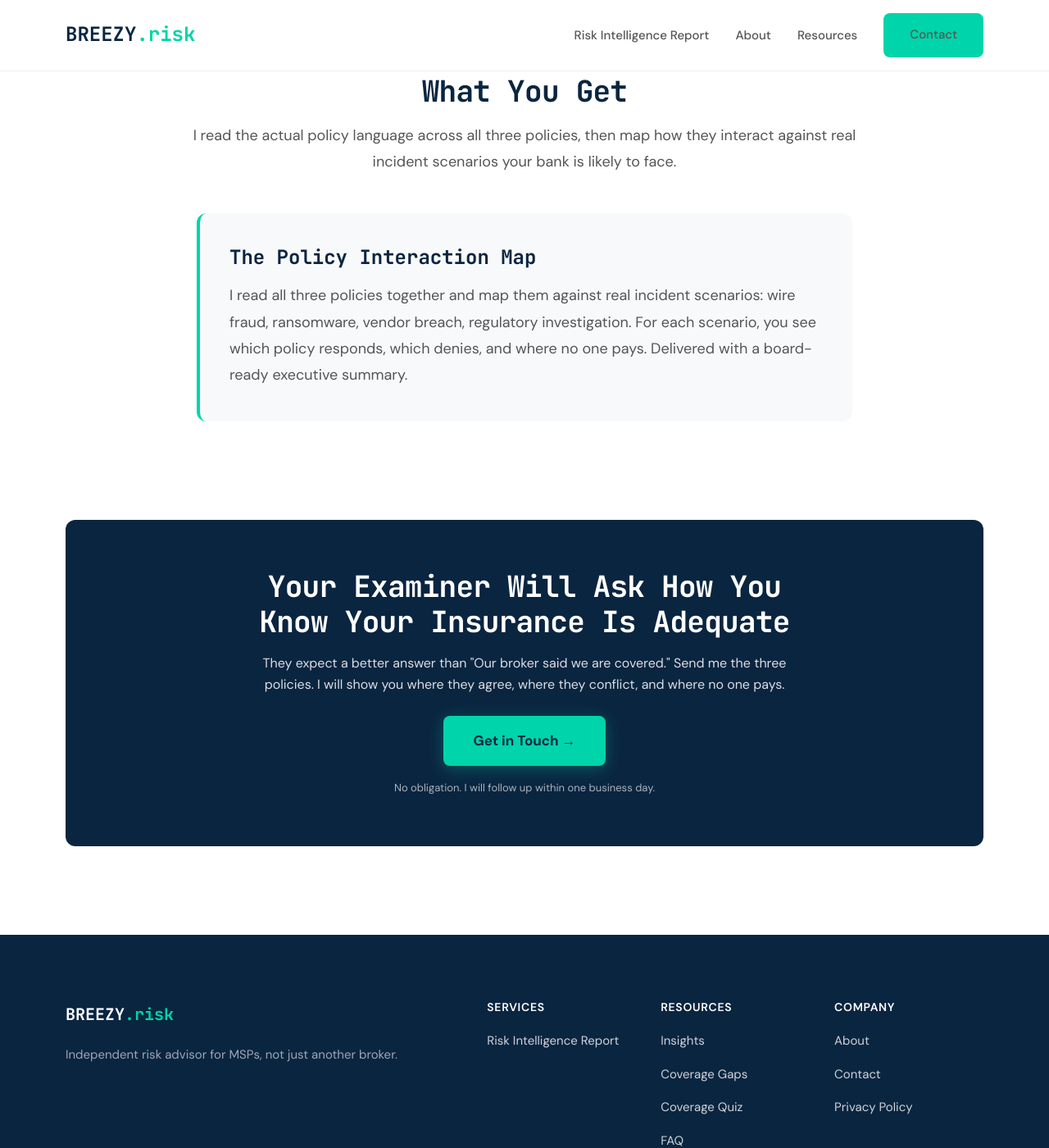
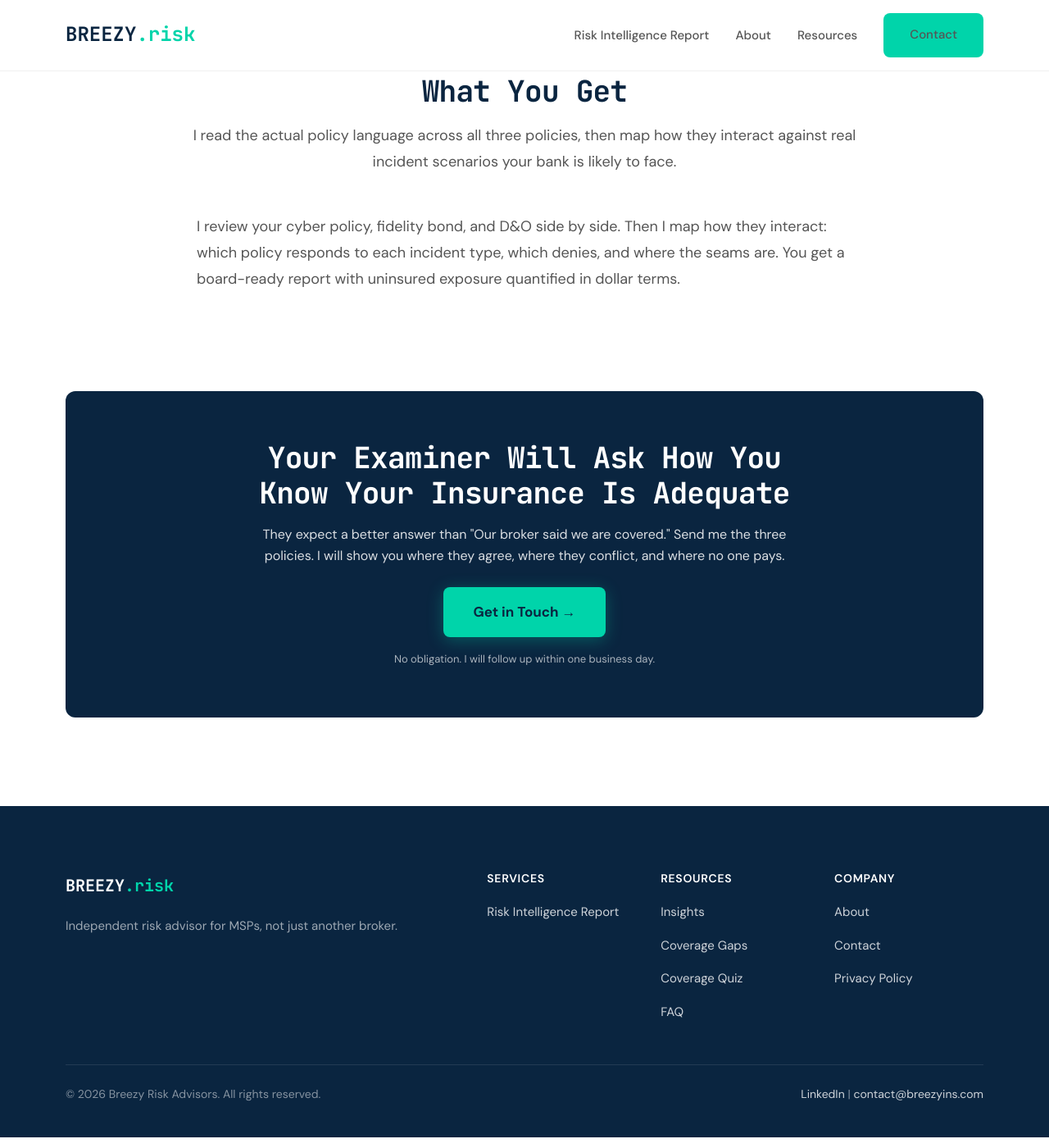
Before and after one commit to joeproe1/breezyins.com, a Jekyll site: the page built from community-bank-insurance.html, in a window 1280 px wide and 1400 px high, scrolled down 1244 px. Shown: the whole window at 82% size. Built offline with Jekyll 4.4.1, drawn with Linux system fonts in a browser that asks for light colours.

Commit message:
Switch deliverables to plain text

```diff
--- a/community-bank-insurance.html
+++ b/community-bank-insurance.html
@@ -108,21 +108,11 @@ permalink: /community-bank-insurance/
   color: var(--text-secondary);
   margin: 0;
 }
-.bank-highlight {
+.bank-what-text {
   max-width: 800px;
   margin: 0 auto;
-  background: var(--bg-light);
-  border-radius: 12px;
-  border-left: 4px solid var(--accent);
-  padding: 40px 36px;
 }
-.bank-highlight h3 {
-  font-size: 24px;
-  color: var(--primary);
-  margin: 0 0 16px;
-  font-weight: 800;
-}
-.bank-highlight p {
+.bank-what-text p {
   font-size: 18px;
   line-height: 1.8;
   color: var(--text-secondary);
@@ -241,9 +231,8 @@ permalink: /community-bank-insurance/
       <p>I read the actual policy language across all three policies, then map how they interact against real incident scenarios your bank is likely to face.</p>
     </div>
 
-    <div class="bank-highlight">
-      <h3>The Policy Interaction Map</h3>
-      <p>I read all three policies together and map them against real incident scenarios: wire fraud, ransomware, vendor breach, regulatory investigation. For each scenario, you see which policy responds, which denies, and where no one pays. Delivered with a board-ready executive summary.</p>
+    <div class="bank-what-text">
+      <p>I review your cyber policy, fidelity bond, and D&amp;O side by side. Then I map how they interact: which policy responds to each incident type, which denies, and where the seams are. You get a board-ready report with uninsured exposure quantified in dollar terms.</p>
     </div>
   </div>
 </section>
```
